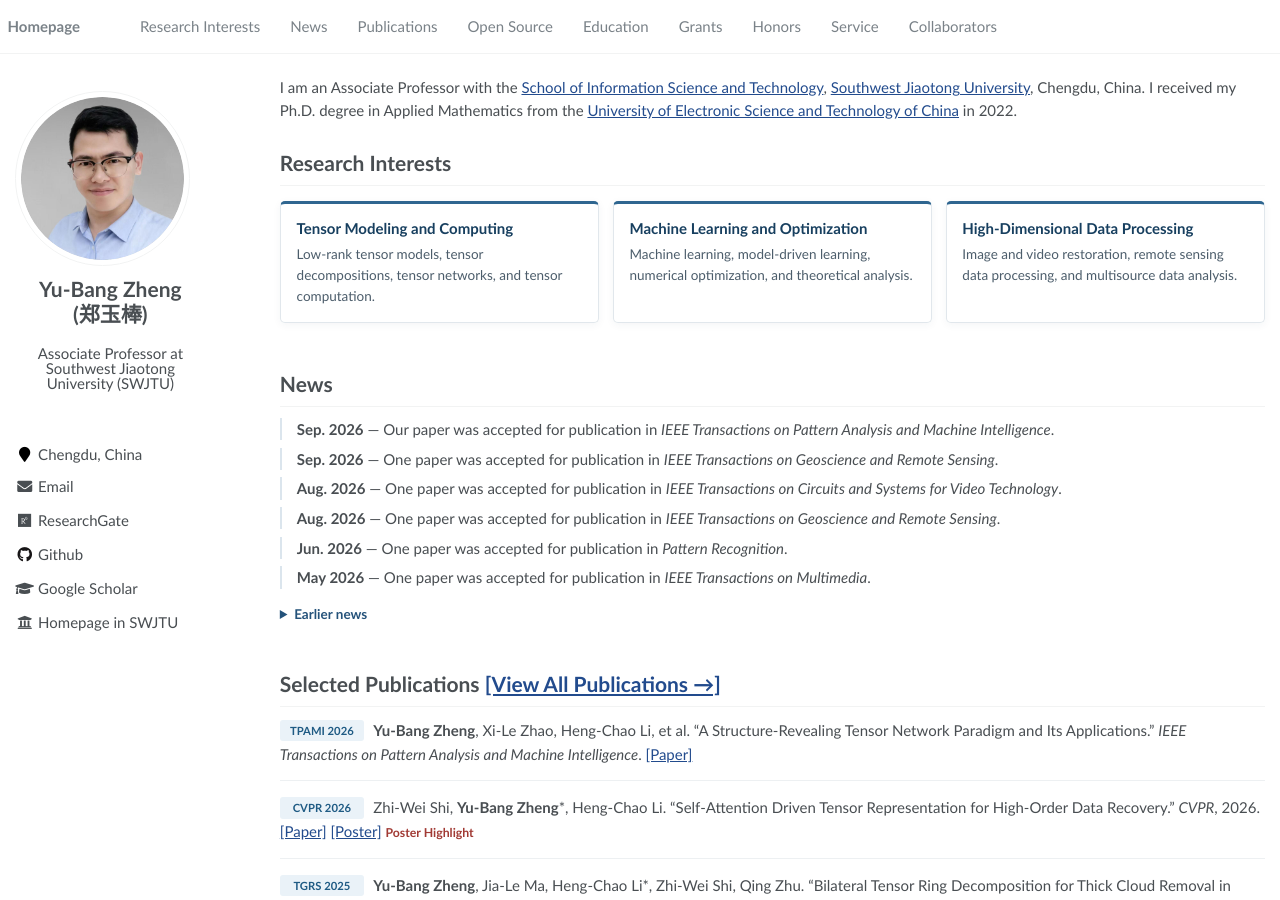
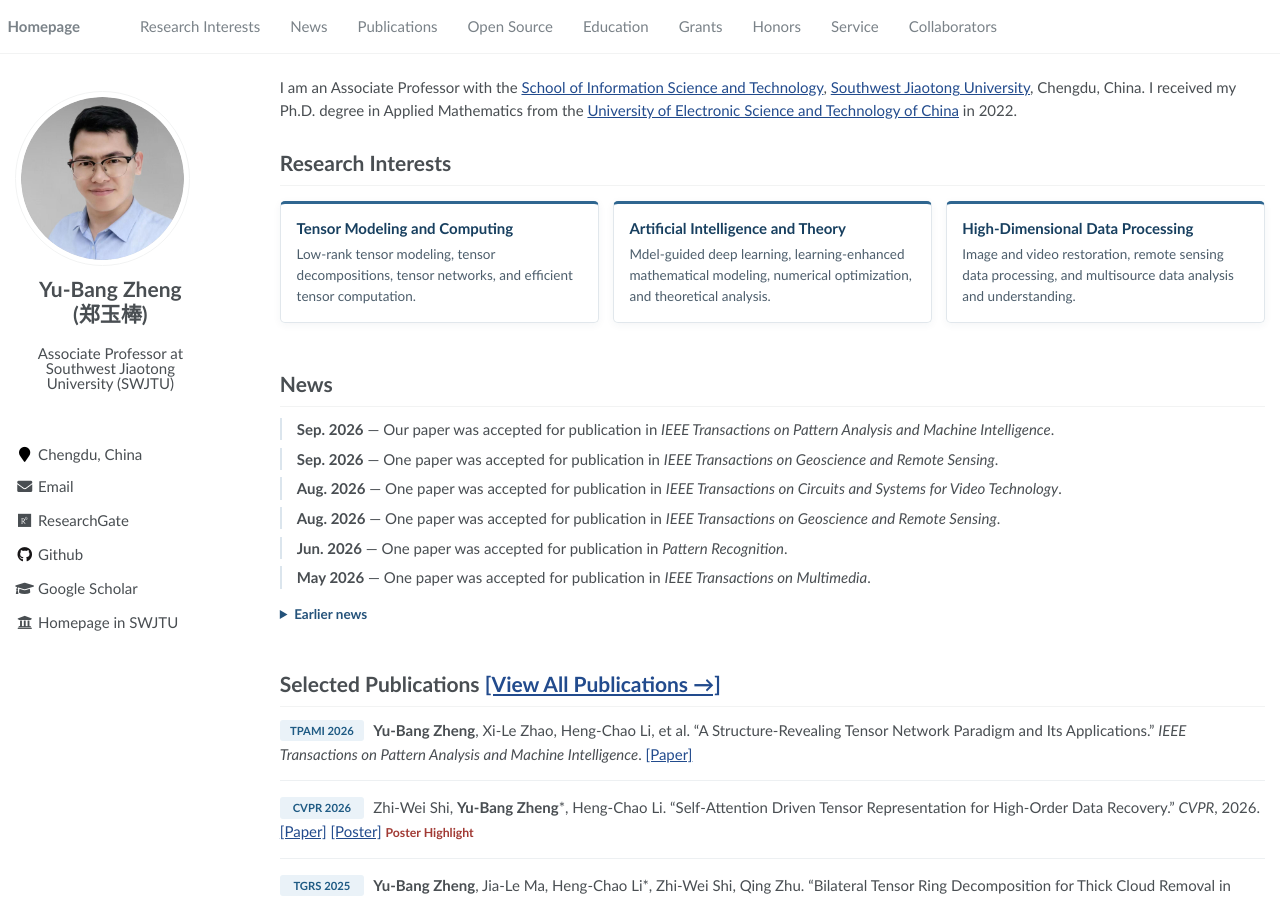
Before and after one commit to YuBangZheng/yubangzheng.github.io, a Jekyll site: the page built from pages/about.md, in a window 1280 px wide and 900 px high. Built offline with Jekyll 4.4.1, drawn with Linux system fonts in a browser that asks for light colours.

Commit message:
Update about.md

```diff
--- a/pages/about.md
+++ b/pages/about.md
@@ -19,15 +19,15 @@ I am an Associate Professor with the [School of Information Science and Technolo
 <div class="research-grid">
   <div class="research-card">
     <h3>Tensor Modeling and Computing</h3>
-    <p>Low-rank tensor models, tensor decompositions, tensor networks, and tensor computation.</p>
+    <p>Low-rank tensor modeling, tensor decompositions, tensor networks, and efficient tensor computation.</p>
   </div>
   <div class="research-card">
-    <h3>Machine Learning and Optimization</h3>
-    <p>Machine learning, model-driven learning, numerical optimization, and theoretical analysis.</p>
+    <h3>Artificial Intelligence and Theory</h3>
+    <p>Mdel-guided deep learning, learning-enhanced mathematical modeling, numerical optimization, and theoretical analysis.</p>
   </div>
   <div class="research-card">
     <h3>High-Dimensional Data Processing</h3>
-    <p>Image and video restoration, remote sensing data processing, and multisource data analysis.</p>
+    <p>Image and video restoration, remote sensing data processing, and multisource data analysis and understanding.</p>
   </div>
 </div>
 
```
